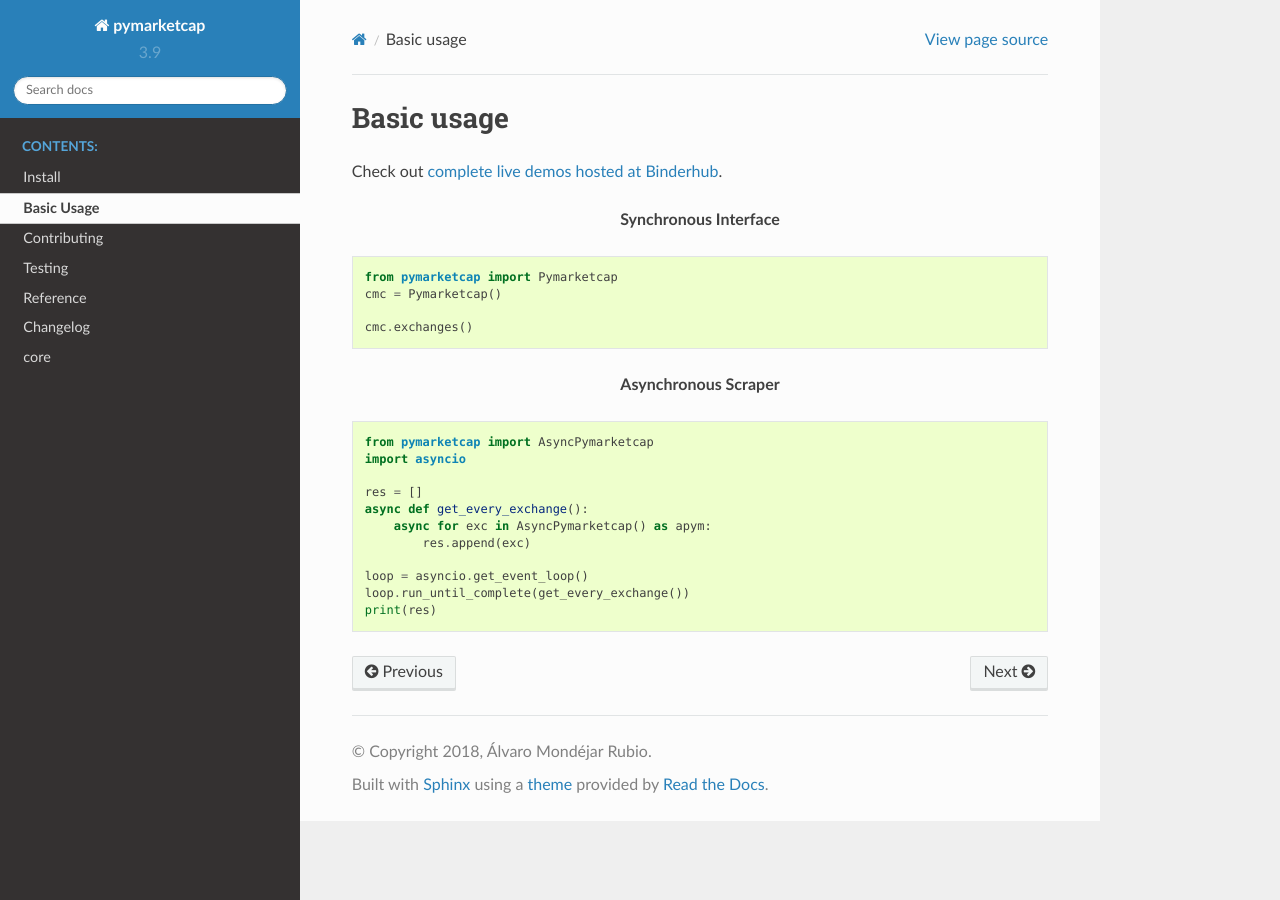
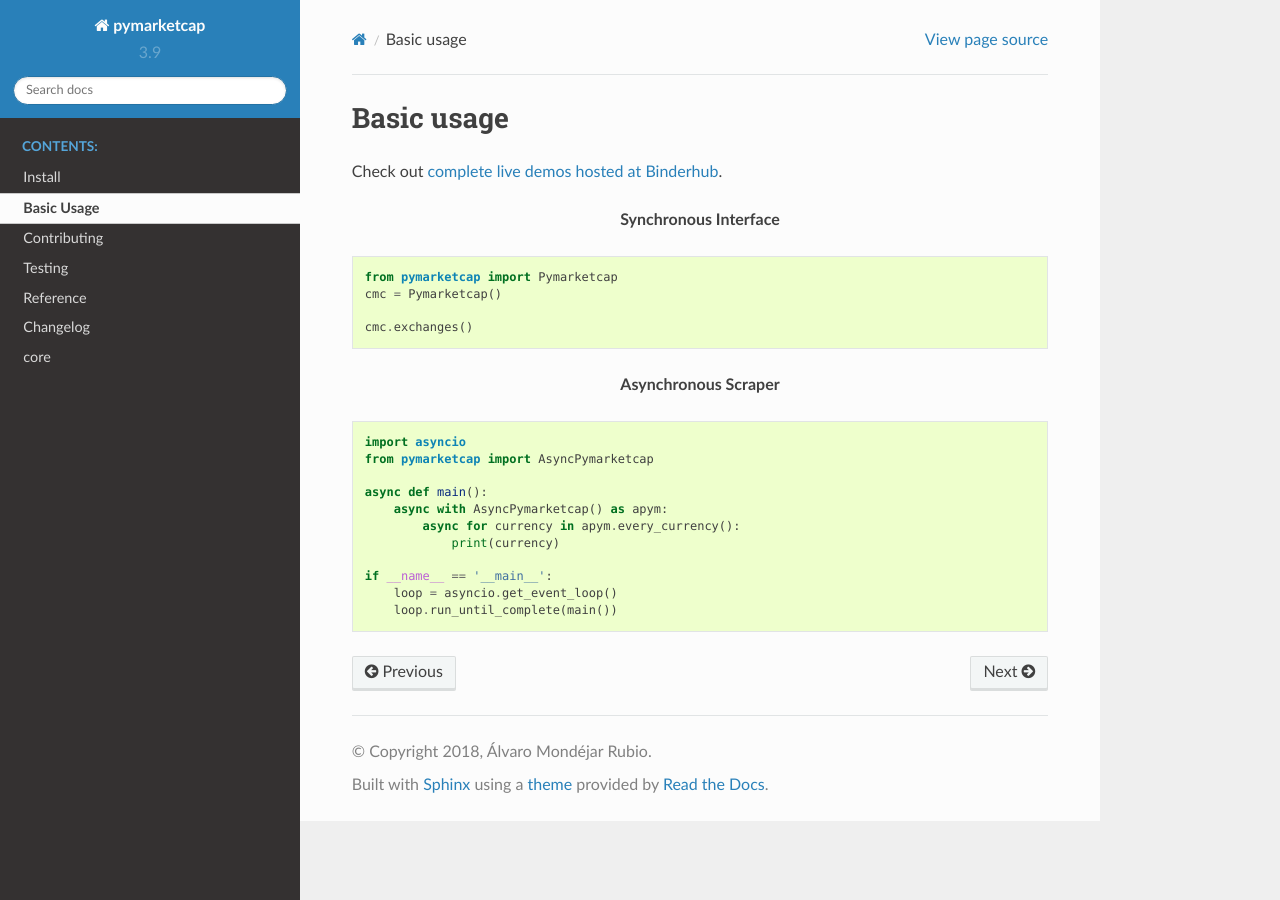
Before and after one commit to mondeja/pymarketcap, a Sphinx documentation site: the page built from doc/usage.rst, in a window 1280 px wide. Built offline with Sphinx 7.4.7 and the Read the Docs theme 2.0.0, drawn with Linux system fonts in a browser that asks for light colours.

Commit message:
Fix error on async example in doc/usage.rst

```diff
--- a/dev-requirements.txt
+++ b/dev-requirements.txt
@@ -5,10 +5,8 @@ sphinx>=1.7.0
 sphinx_rtd_theme>=0.2.4
 cython>=0.27.3
 pylint>=1.8.3
-coveralls>=1.3.0
-pytest-cov>=2.5.1
 tox>=3.0.0rc2
-
+coverage>=4.5.1
 aiohttp>=3.0.2
 aiodns>=1.1.1
 cchardet>=2.1.1
--- a/doc/usage.rst
+++ b/doc/usage.rst
@@ -14,14 +14,14 @@ Check out `complete live demos hosted at Binderhub <https://mybinder.org/v2/gh/m
 .. centered:: Asynchronous Scraper
 .. code-block:: python
 
-   from pymarketcap import AsyncPymarketcap
-   import asyncio
+    import asyncio
+    from pymarketcap import AsyncPymarketcap
 
-   res = []
-   async def get_every_exchange():
-       async for exc in AsyncPymarketcap() as apym:
-           res.append(exc)
+    async def main():
+        async with AsyncPymarketcap() as apym:
+            async for currency in apym.every_currency():
+                print(currency)
 
-   loop = asyncio.get_event_loop()
-   loop.run_until_complete(get_every_exchange())
-   print(res)
+    if __name__ == '__main__':
+        loop = asyncio.get_event_loop()
+        loop.run_until_complete(main())
```
Also changed, not shown: README.rst (+4 -4 lines), 2 other files.
